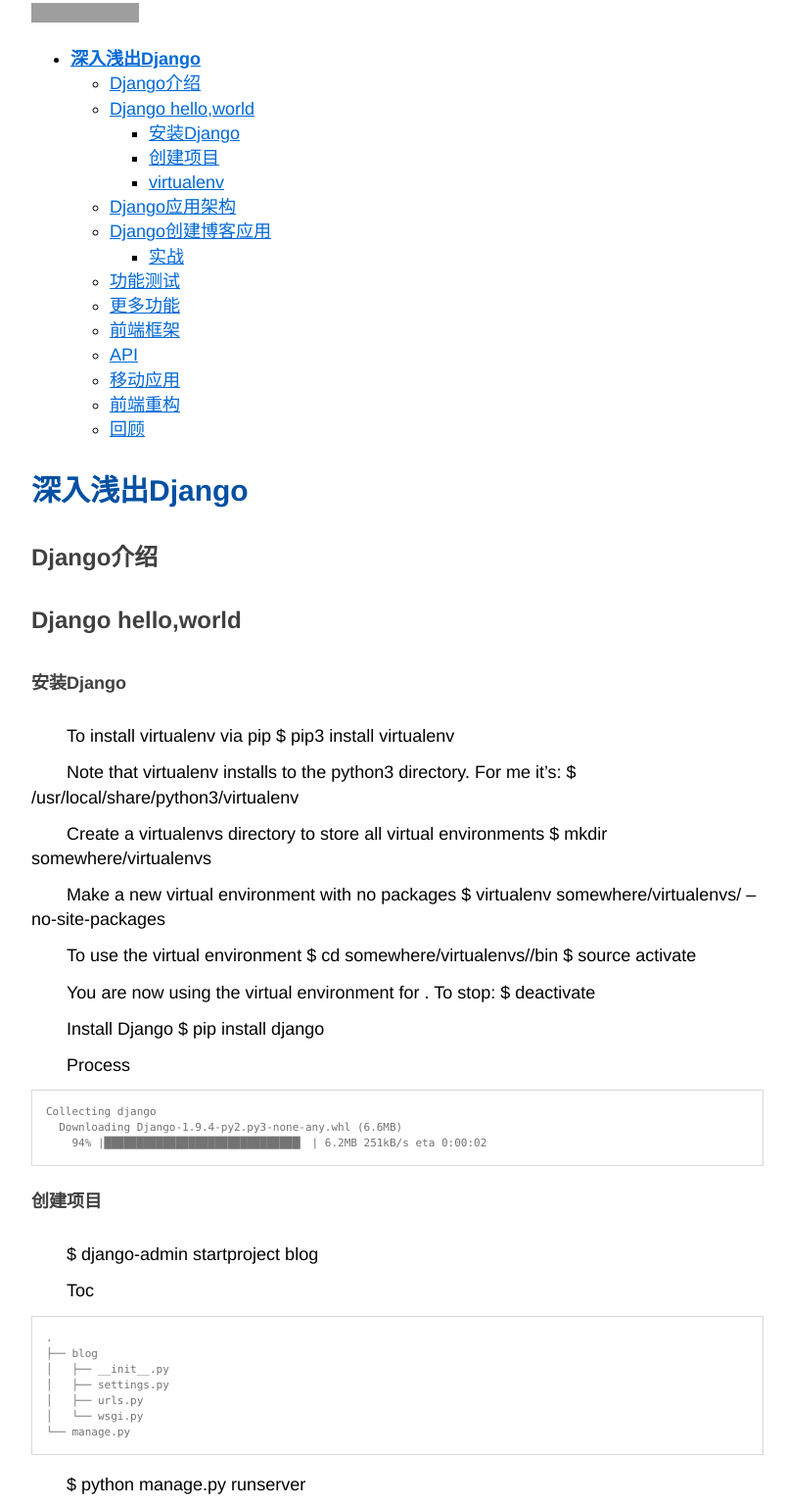
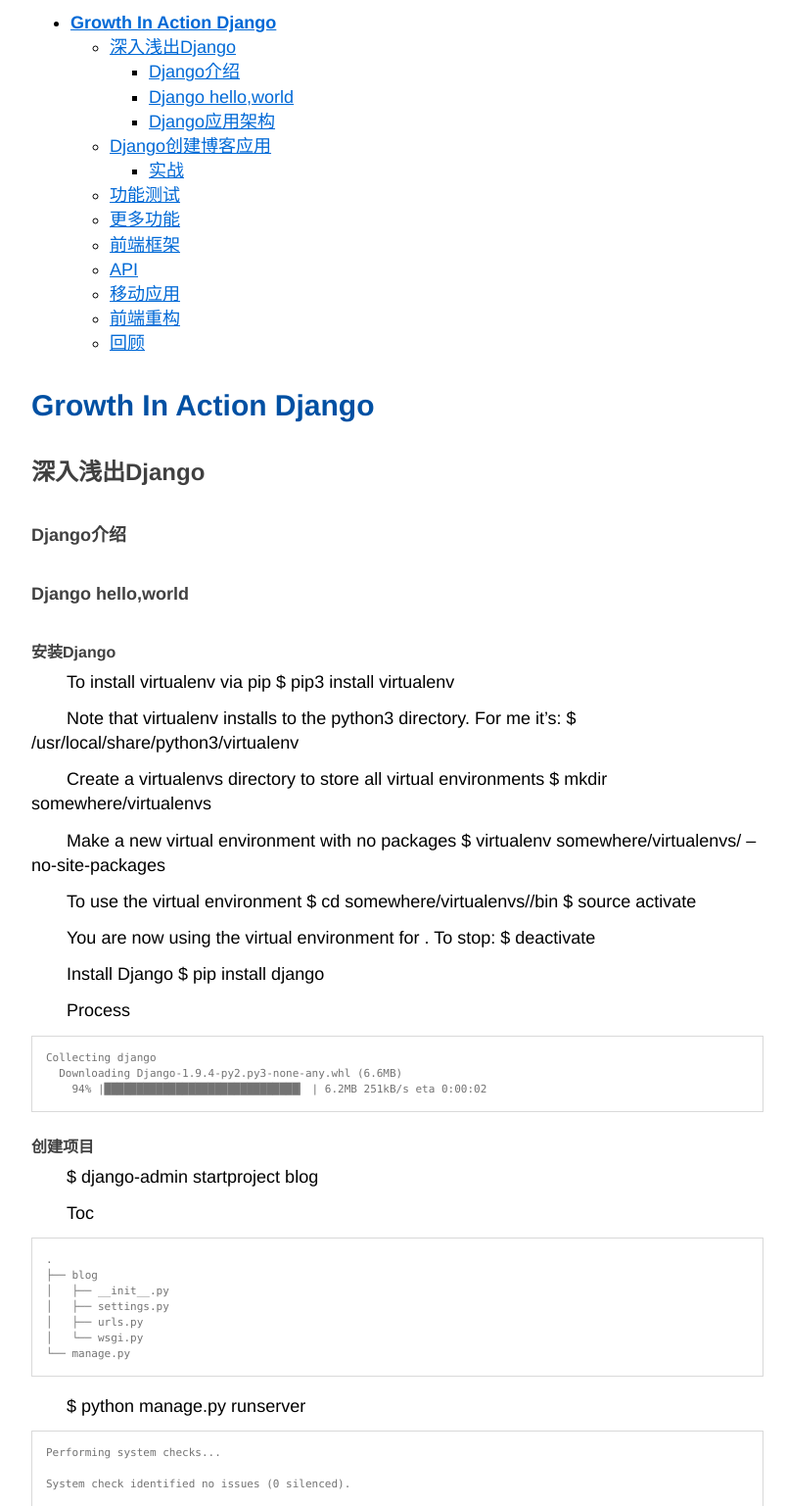
Before and after one commit to phodal/growth-in-action, a plain HTML site: page index.html in a window 1280 px wide. Shown: the part 573-2110 px from the top of the page at 98% size, without its empty margins (234-1037 px from the left). Drawn offline with Linux system fonts and the light colour scheme; grey boxes are pictures that could not be loaded.

Commit message:
update toc

```diff
--- /dev/null
+++ b/build/metadata.xml
@@ -0,0 +1,4 @@
+<dc:title>Growth 实战篇 Django版</dc:title>
+<dc:creator>Phodal</dc:creator>
+<dc:rights>CC0 1.0 Universal</dc:rights>
+<dc:language>zh-CN</dc:language>
--- a/index.html
+++ b/index.html
@@ -17,30 +17,23 @@
 <p>By <a href="https://www.phodal.com/">Phodal</a>(Follow me: <a href="http://weibo.com/phodal">微博</a>、<a href="https://www.zhihu.com/people/phodal">知乎</a>、<a href="https://segmentfault.com/u/phodal">SegmentFault</a>)
 </p>
 
-<p>GitHub: <a href="https://github.com/phodal/growth-ebook">Growth 实战篇 Django版</a></p>
-
-<p>
-<strong>下载</strong>：
-<a href="https://github.com/phodal/growth-ebook/releases/download/0.2.5/growth.epub">Epub版</a>、<a href="https://github.com/phodal/growth-ebook/releases/download/0.2.5/growth.mobi">Mobi版</a>、<a href="https://github.com/phodal/growth-ebook/releases/download/0.2.5/growth.pdf">PDF版</a>、<a href="https://github.com/phodal/growth-ebook/releases/download/0.2.5/growth.rtf">RTF版</a>
-</p>
+<p>GitHub: <a href="https://github.com/phodal/growth-in-action-django">Growth 实战篇 Django版</a></p>
 
 <p>微信公众号</p>
 <p><img src="https://raw.githubusercontent.com/phodal/growth/master/www/img/wechat.jpg" alt=""/></p>
 <div style="width:800px">
 
-<iframe src="http://ghbtns.com/github-btn.html?user=phodal&repo=growth-ebook&type=watch&count=true"
+<iframe src="http://ghbtns.com/github-btn.html?user=phodal&repo=growth-in-action-django&type=watch&count=true"
         allowtransparency="true" frameborder="0" scrolling="0" width="110px" height="20px"></iframe>
 </div>
 <nav id="TOC">
 <ul>
+<li><a href="#growth-in-action-django">Growth In Action Django</a><ul>
 <li><a href="#深入浅出django">深入浅出Django</a><ul>
 <li><a href="#django介绍">Django介绍</a></li>
-<li><a href="#django-helloworld">Django hello,world</a><ul>
-<li><a href="#安装django">安装Django</a></li>
-<li><a href="#创建项目">创建项目</a></li>
-<li><a href="#virtualenv">virtualenv</a></li>
+<li><a href="#django-helloworld">Django hello,world</a></li>
+<li><a href="#django应用架构">Django应用架构</a></li>
 </ul></li>
-<li><a href="#django应用架构">Django应用架构</a></li>
 <li><a href="#django创建博客应用">Django创建博客应用</a><ul>
 <li><a href="#实战">实战</a></li>
 </ul></li>
@@ -54,10 +47,11 @@
 </ul></li>
 </ul>
 </nav>
-<h1 id="深入浅出django">深入浅出Django</h1>
-<h2 id="django介绍">Django介绍</h2>
-<h2 id="django-helloworld">Django hello,world</h2>
-<h3 id="安装django">安装Django</h3>
+<h1 id="growth-in-action-django">Growth In Action Django</h1>
+<h2 id="深入浅出django">深入浅出Django</h2>
+<h3 id="django介绍">Django介绍</h3>
+<h3 id="django-helloworld">Django hello,world</h3>
+<h4 id="安装django">安装Django</h4>
 <p>To install virtualenv via pip $ pip3 install virtualenv</p>
 <p>Note that virtualenv installs to the python3 directory. For me it’s: $ /usr/local/share/python3/virtualenv</p>
 <p>Create a virtualenvs directory to store all virtual environments $ mkdir somewhere/virtualenvs</p>
@@ -69,7 +63,7 @@
 <pre><code>Collecting django
   Downloading Django-1.9.4-py2.py3-none-any.whl (6.6MB)
     94% |██████████████████████████████▎ | 6.2MB 251kB/s eta 0:00:02</code></pre>
-<h3 id="创建项目">创建项目</h3>
+<h4 id="创建项目">创建项目</h4>
 <p>$ django-admin startproject blog</p>
 <p>Toc</p>
 <pre><code>.
@@ -120,8 +114,8 @@ Email address: h@phodal.com
 Password:
 Password (again):
 Superuser created successfully.</code></pre>
-<h3 id="virtualenv">virtualenv</h3>
-<h2 id="django应用架构">Django应用架构</h2>
+<h4 id="virtualenv">virtualenv</h4>
+<h3 id="django应用架构">Django应用架构</h3>
 <h2 id="django创建博客应用">Django创建博客应用</h2>
 <h3 id="实战">实战</h3>
 <p>$ django-admin startapp blogpost</p>
```
Also changed, not shown: build/author.html (added, +8 -0 lines), build/head.html (added, +1 -0 lines), build/share.html (added, +5 -0 lines), build/stats.html (added), build/title.txt (added), 4 other files.
